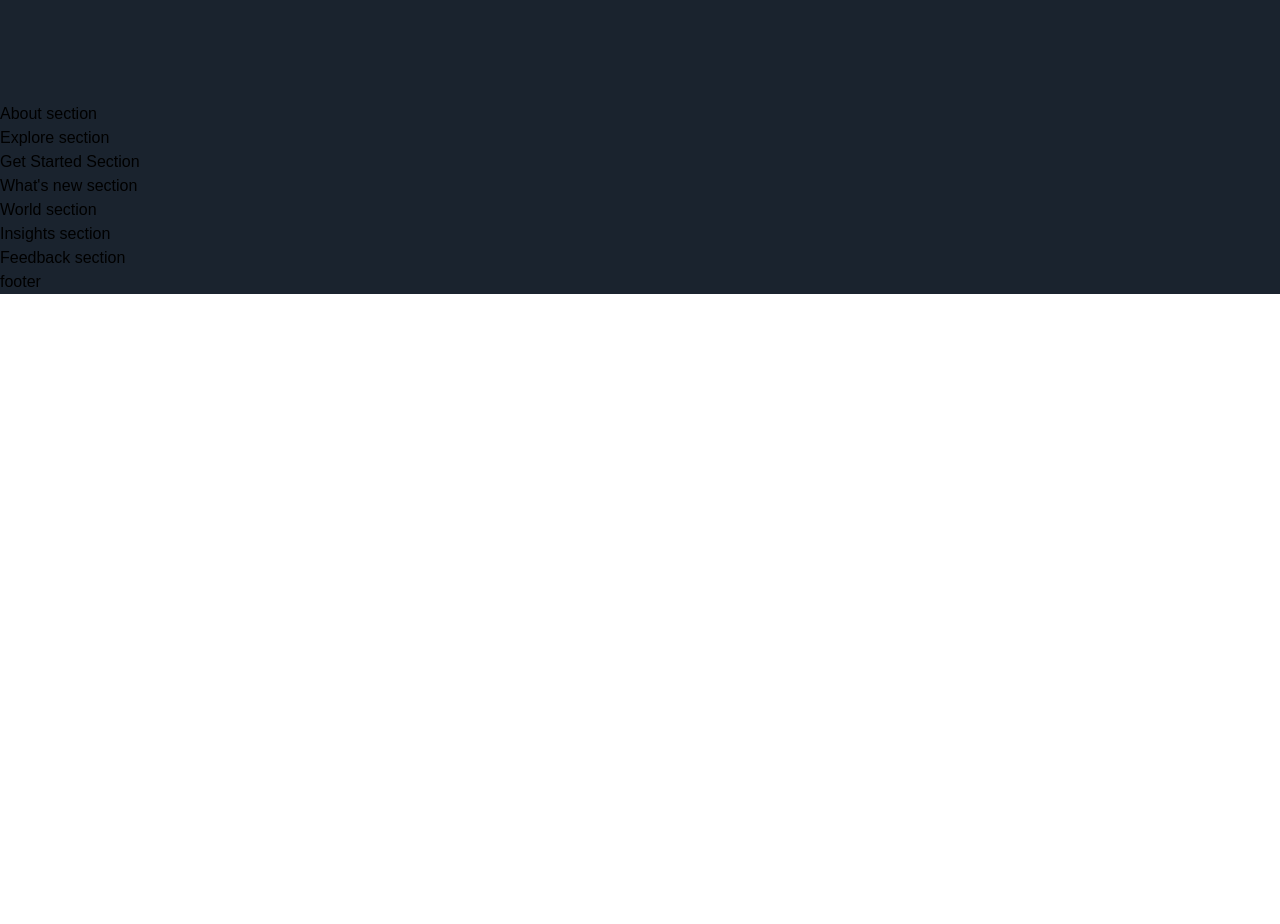
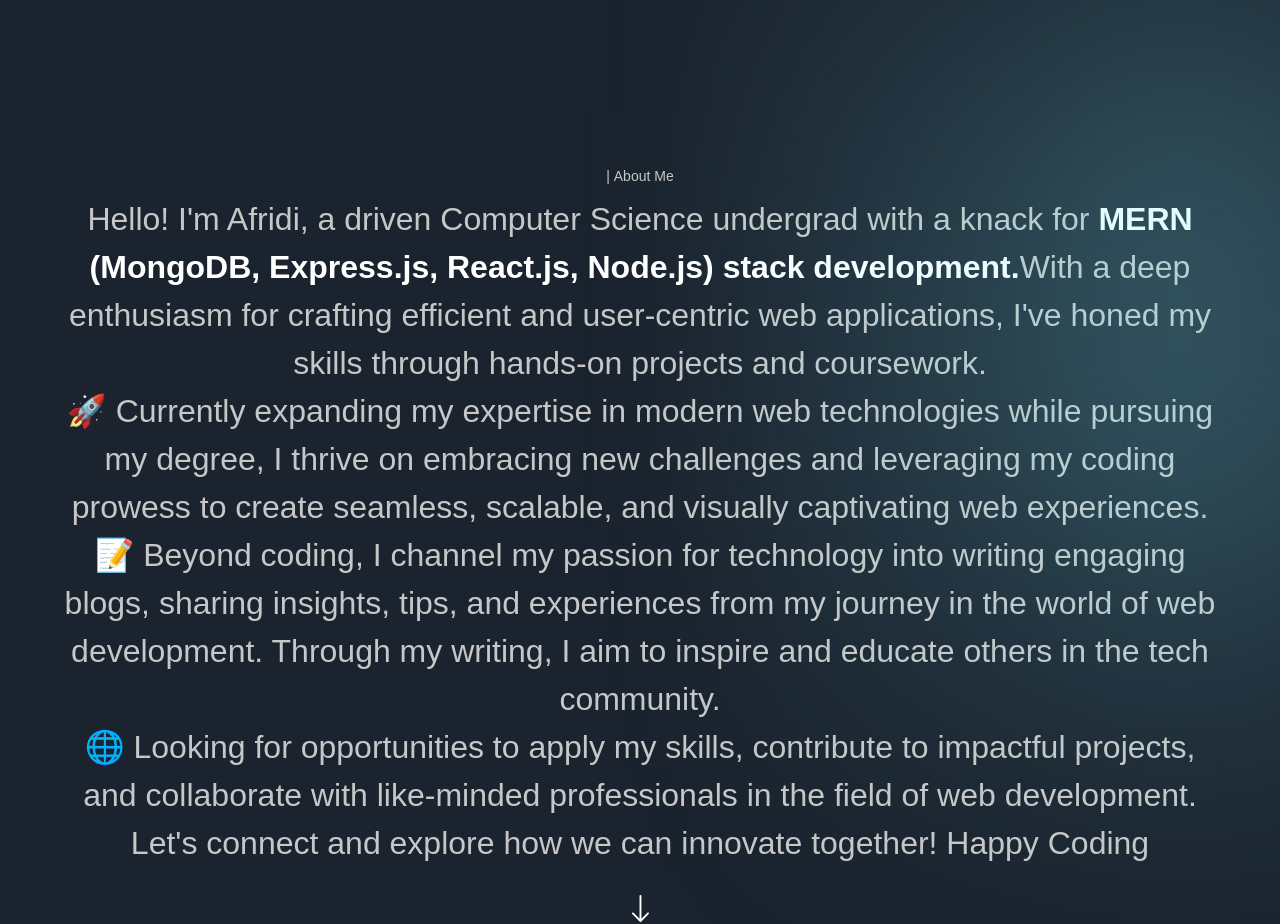
Before and after one commit to iamafridi/project-nextJs, a Next.js app: page / in a window 1280 px wide. Shown: the part 1010-1934 px from the top of the page. Before the commit the page ends 1304 px from the top, so only its background shows below. Built offline with nearby package versions, Linux system fonts and the light colour scheme; a web font is replaced by a local one.

Commit message:
added AboutSection

```diff
--- a/components/CustomTexts.jsx
+++ b/components/CustomTexts.jsx
@@ -1,9 +1,24 @@
 'use client';
 
-export const TypingText = () => (
-  <p>Typing Text</p>
+import { motion } from 'framer-motion';
+import { textContainer, textVariant2 } from '../utils/motion';
+
+export const TypingText = ({ title, textStyles }) => (
+  <motion.p
+    variants={textContainer}
+    className={`font-normal text-[14px] text-secondary-white ${textStyles}`}
+  >
+    {
+      Array.from(title).map((letter, index) => (
+        <motion.span variants={textVariant2} key={index}>
+          {letter === ' ' ? '\u00A0' : letter}
+        </motion.span>
+      ))
+    }
+
+  </motion.p>
 );
 
-export const TitleText = () => (
+export const TitleText = ({ title, textStyles }) => (
   <h2>Title Text</h2>
 );
--- a/sections/About.jsx
+++ b/sections/About.jsx
@@ -1,8 +1,45 @@
 'use client';
 
+import { motion } from 'framer-motion';
+import { TypingText } from '../components';
+import styles from '../styles';
+import { fadeIn, staggerContainer } from '../utils/motion';
+
 const About = () => (
-  <section>
-    About section
+  <section className={`${styles.paddings} relative z-10`}>
+    <div className="gradient-02 z-0" />
+    <motion.div
+      variants={staggerContainer}
+      initial="hidden"
+      whileInView="show"
+      viewport={{ once: false, amount: 0.25 }}
+      className={`${styles.innerWidth} mx-auto ${styles.flexCenter} flex-col`}
+    >
+      <TypingText title="| About Me" textStyles="text-center" />
+      <motion.p
+        variants={fadeIn('up', 'tween', 0.2, 1)}
+        className="mt-[8px] font-normal sm:text-[32px] text-[16px] text-center text-secondary-white"
+      >
+        Hello! I'm Afridi, a driven Computer Science undergrad with a knack for
+        <span className="font-extrabold text-white"> MERN (MongoDB, Express.js, React.js, Node.js) stack development.
+        </span>
+        With a deep enthusiasm for crafting efficient and user-centric web applications, I've honed my skills through hands-on projects and coursework.
+        <br />
+        🚀 Currently expanding my expertise in modern web technologies while pursuing my degree, I thrive on embracing new challenges and leveraging my coding prowess to create seamless, scalable, and visually captivating web experiences.
+        <br />
+        📝 Beyond coding, I channel my passion for technology into writing engaging blogs, sharing insights, tips, and experiences from my journey in the world of web development. Through my writing, I aim to inspire and educate others in the tech community.
+        <br />
+        🌐 Looking for opportunities to apply my skills, contribute to impactful projects, and collaborate with like-minded professionals in the field of web development. Let's connect and explore how we can innovate together!
+
+        Happy Coding
+      </motion.p>
+      <motion.img
+        variants={fadeIn('up', 'tween', 0.3, 1)}
+        src="/arrow-down.svg"
+        alt="arrow-down"
+        className="w-[18px] h-[28px] object-contain mt-[28px]"
+      />
+    </motion.div>
   </section>
 );
 
```
